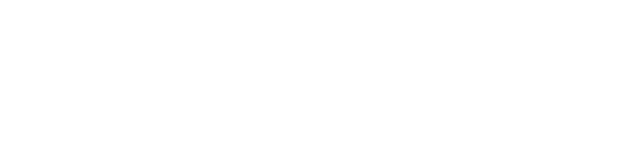
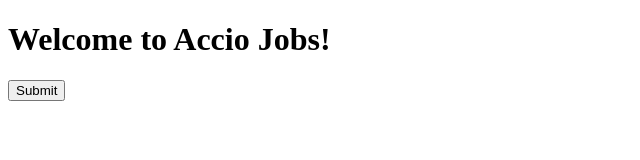
Before and after one commit to acciojob/welcome-to-acciojob-varsha-alishetty, a website: page main.html in a window 1280 px wide. Shown: the whole page, without its empty margins (0-640 px from the left). Drawn offline with Linux system fonts and the light colour scheme.

Commit message:
created a submission

```diff
--- a/main.html
+++ b/main.html
@@ -7,10 +7,14 @@
 </head>
 
 <body>
-	<!-- the entire body must be written by student -->
-    <script type="text/javascript" src="./script.js">
-</script>
+	<body>
+    <main class="container">
+        <h1>Welcome to Accio Jobs!</h1>
+        <button type="submit">Submit</button>
+    </main>
 
+    <script type="text/javascript" src="./script.js"></script>
 </body>
 
+
 </html>
```
